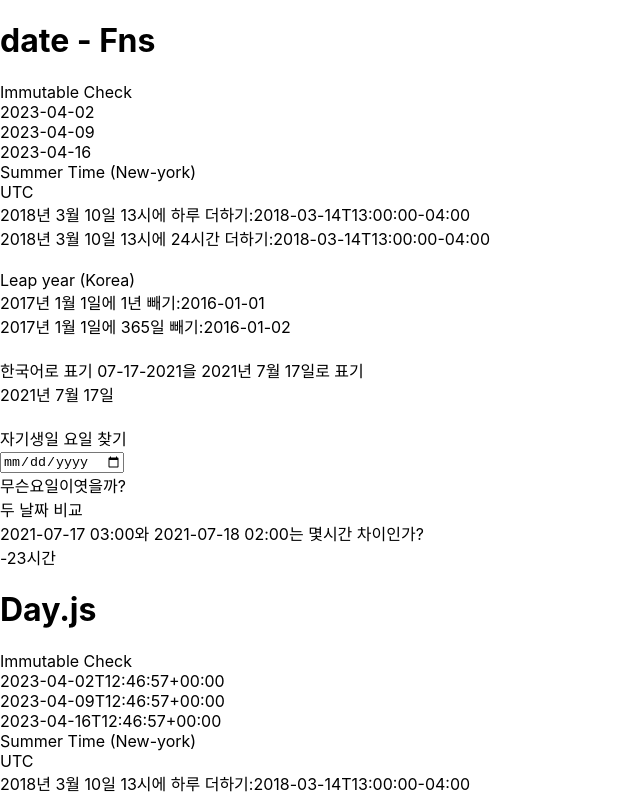
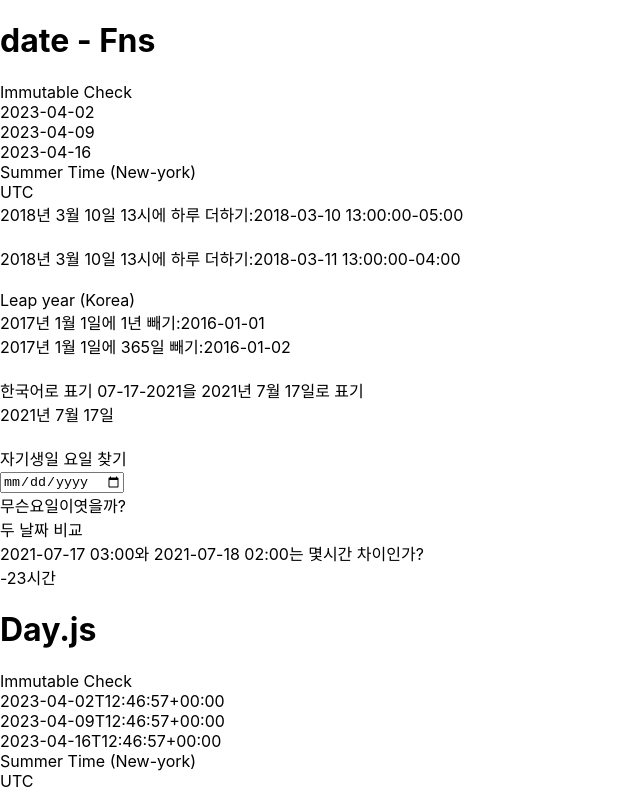
Before and after one commit to hykimyong/cra, a React (Create React App) app: page / in a window 1280 px wide. Shown: the top 794 px of the page, without its empty margins (0-640 px from the left). Built offline with nearby package versions, Linux system fonts and the light colour scheme; the HTML template or start-up script is replaced by a standard one.

Commit message:
date-fns
타임존->date-fns-tz
format/비교->원하는 스타일로 표기가능
포괄적인 immutubale / treeshaking 가능
함수별 import -> 가능 ex. addWeeks

```diff
--- a/src/components/DateFns/DateFnsExample.jsx
+++ b/src/components/DateFns/DateFnsExample.jsx
@@ -4,6 +4,7 @@
 
 
 import {add, format, sub, differenceInHours} from 'date-fns';
+import {format as timezoneFormat} from 'date-fns-tz';
 import addWeeks from 'date-fns/addWeeks';
 import {ko} from 'date-fns/locale';
 
@@ -37,11 +38,18 @@
         <div>{dayjs.tz.guess()}</div>
         <div>
             2018년 3월 10일 13시에 하루 더하기:
-            {dayjs.tz("2018-03-13 13:00:00",'America/New_York').add(1,"day").format()}
+            {timezoneFormat(add( new Date("2018-03-09 13:00:00"),{days:1}),
+            'yyy-MM-dd HH:mm:ssXXX',{
+                timeZone:"America/New_York"
+                })}
         </div>
+        <br></br>
         <div>
-            2018년 3월 10일 13시에 24시간 더하기:
-            {dayjs.tz("2018-03-13 13:00:00",'America/New_York').add(24,"hours").format()}
+        2018년 3월 10일 13시에 하루 더하기:
+            {timezoneFormat(add( new Date("2018-03-10 13:00:00"),{hours:24}),
+            'yyy-MM-dd HH:mm:ssXXX',{
+                timeZone:"America/New_York"
+                })}
         </div>
         <br></br>
         <div>Leap year (Korea)</div>
```
